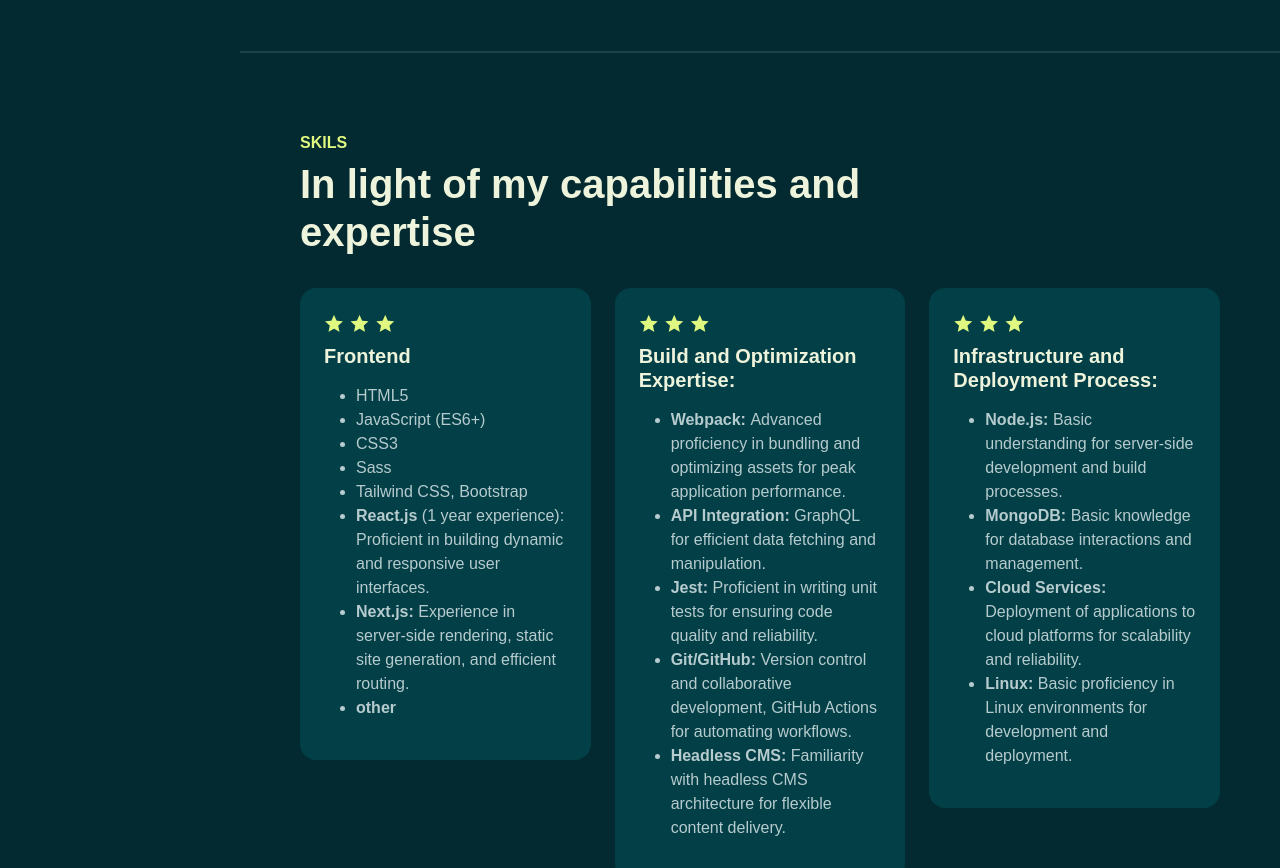
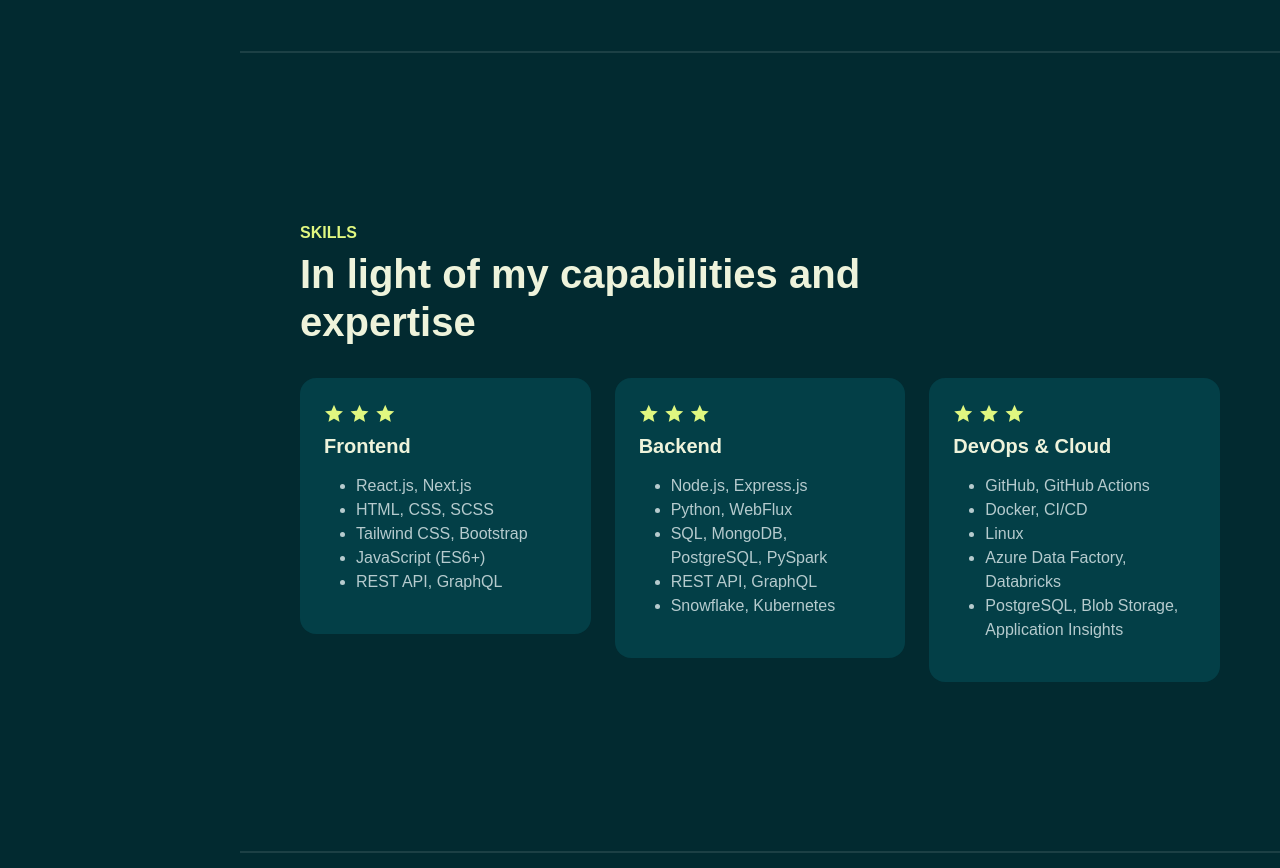
Before and after one commit to Shivani862000/shivani-portfolio, a plain HTML site: page index.html in a window 1280 px wide. Shown: the part 1640-2508 px from the top of the page. Drawn offline with Linux system fonts and the light colour scheme; a web font is replaced by a local one.

Commit message:
skills section

```diff
--- a/index.html
+++ b/index.html
@@ -168,7 +168,7 @@
 
                 <div class="row pb-4" data-aos="fade-up">
                     <div class="col-lg-8">
-                        <h6 class="text-brand">SKILS</h6>
+                        <h6 class="text-brand">SKILLS</h6>
                         <h1>In light of my capabilities and expertise</h1>
                     </div>
                 </div>
@@ -176,7 +176,6 @@
                 <div class="row gy-4">
 
                     <div class="col-md-4" data-aos="fade-up">
-
                         <div class="review shadow-effect bg-base p-4 rounded-4">
                             <div class="text-brand h5">
                                 <i class="las la-star"></i>
@@ -184,72 +183,62 @@
                                 <i class="las la-star"></i>
                             </div>
                             <div class="person">
-                                <h5 class="mb-3"> Frontend </h5>
+                                <h5 class="mb-3">Frontend</h5>
                                 <ul>
-                                    <li>HTML5</li>
+                                    <li>React.js, Next.js</li>
+                                    <li>HTML, CSS, SCSS</li>
+                                    <li>Tailwind CSS, Bootstrap</li>
                                     <li>JavaScript (ES6+)</li>
-                                    <li>CSS3</li>
-                                    <li>Sass</li>
-                                    <li>Tailwind CSS, Bootstrap</li>
-                                    <li><strong>React.js</strong> (1 year experience): Proficient in building dynamic and responsive user interfaces.</li>
-                                    <li> <strong> Next.js:</strong> Experience in server-side rendering, static site generation, and efficient routing.</li>
-                                    <li><strong>other</strong></li>
-                                  </ul>
+                                    <li>REST API, GraphQL</li>
+                                </ul>
                             </div>
                         </div>
-
                     </div>
 
                     <div class="col-md-4" data-aos="fade-up" data-aos-delay="300">
-
                         <div class="review shadow-effect bg-base p-4 rounded-4">
                             <div class="text-brand h5">
                                 <i class="las la-star"></i>
                                 <i class="las la-star"></i>
                                 <i class="las la-star"></i>
-
                             </div>
                             <div class="person">
-                                <h5 class="mb-3 ">Build and Optimization Expertise:</h5>
+                                <h5 class="mb-3">Backend</h5>
                                 <ul>
-                                    <li><strong>Webpack: </strong> Advanced proficiency in bundling and optimizing assets for peak application performance.</li>
-                                    <li><strong>API Integration: </strong> GraphQL for efficient data fetching and manipulation.</li>
-                                    <li><strong>Jest: </strong> Proficient in writing unit tests for ensuring code quality and reliability.</li>
-                                    <li><strong>Git/GitHub:</strong> Version control and collaborative development, GitHub Actions for automating workflows.</li>
-                                    <li> <strong>Headless CMS: </strong> Familiarity with headless CMS architecture for flexible content delivery.</li>
-                                  </ul>
+                                    <li>Node.js, Express.js</li>
+                                    <li>Python, WebFlux</li>
+                                    <li>SQL, MongoDB, PostgreSQL, PySpark</li>
+                                    <li>REST API, GraphQL</li>
+                                    <li>Snowflake, Kubernetes</li>
+                                </ul>
                             </div>
                         </div>
-
                     </div>
 
                     <div class="col-md-4" data-aos="fade-up" data-aos-delay="600">
-
                         <div class="review shadow-effect bg-base p-4 rounded-4">
                             <div class="text-brand h5">
                                 <i class="las la-star"></i>
                                 <i class="las la-star"></i>
                                 <i class="las la-star"></i>
-
                             </div>
                             <div class="person">
-                                <h5 class="mb-3">Infrastructure and Deployment Process:</h5>
+                                <h5 class="mb-3">DevOps & Cloud</h5>
                                 <ul>
-                                    <li><strong>Node.js:</strong> Basic understanding for server-side development and build processes.</li>
-                                    <li><strong>MongoDB: </strong>Basic knowledge for database interactions and management.</li>
-
-                                    <li> <strong>Cloud Services:</strong> Deployment of applications to cloud platforms for scalability and reliability.</li>
-                                    <li><strong> Linux:</strong> Basic proficiency in Linux environments for development and deployment.</li>
-                                  </ul>
+                                    <li>GitHub, GitHub Actions</li>
+                                    <li>Docker, CI/CD</li>
+                                    <li>Linux</li>
+                                    <li>Azure Data Factory, Databricks</li>
+                                    <li>PostgreSQL, Blob Storage, Application Insights</li>
+                                </ul>
                             </div>
                         </div>
-
                     </div>
 
                 </div>
-
             </div>
         </section>
+
         <!-- //Skills -->
 
 
```
